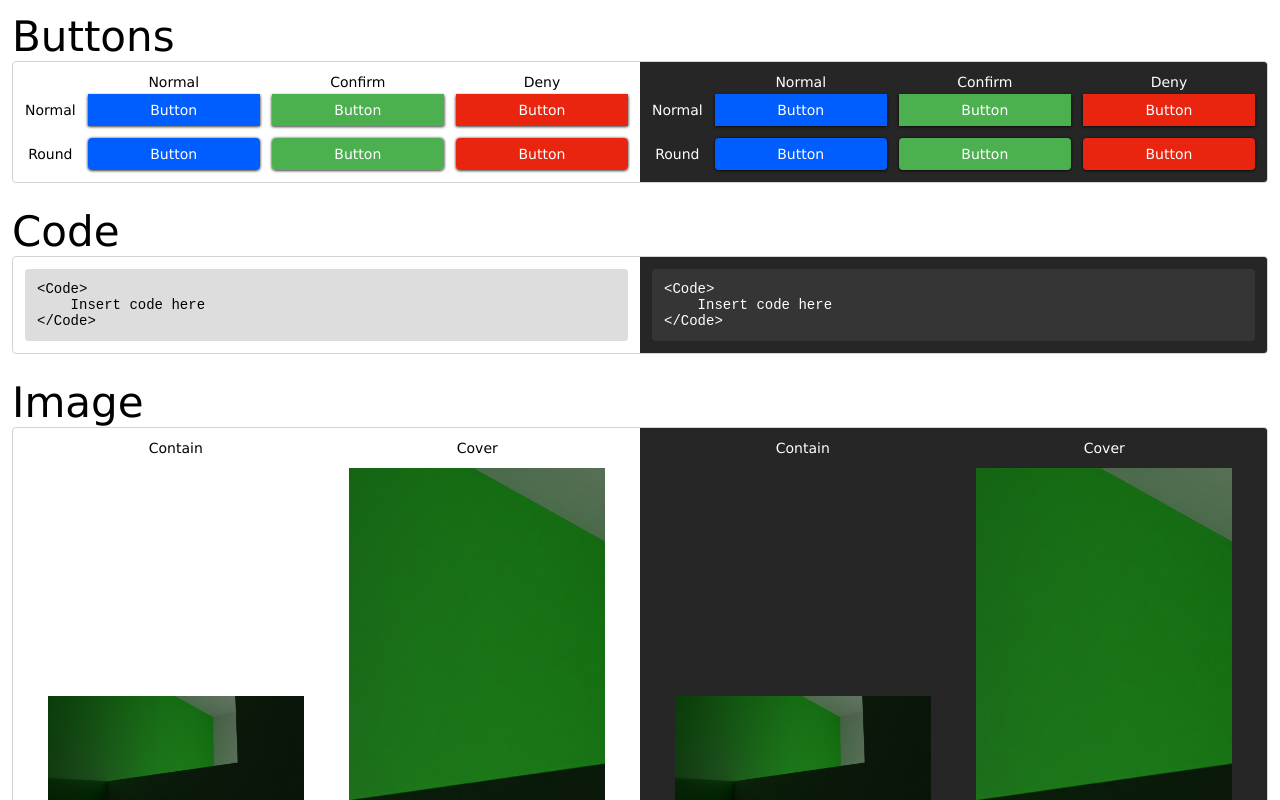
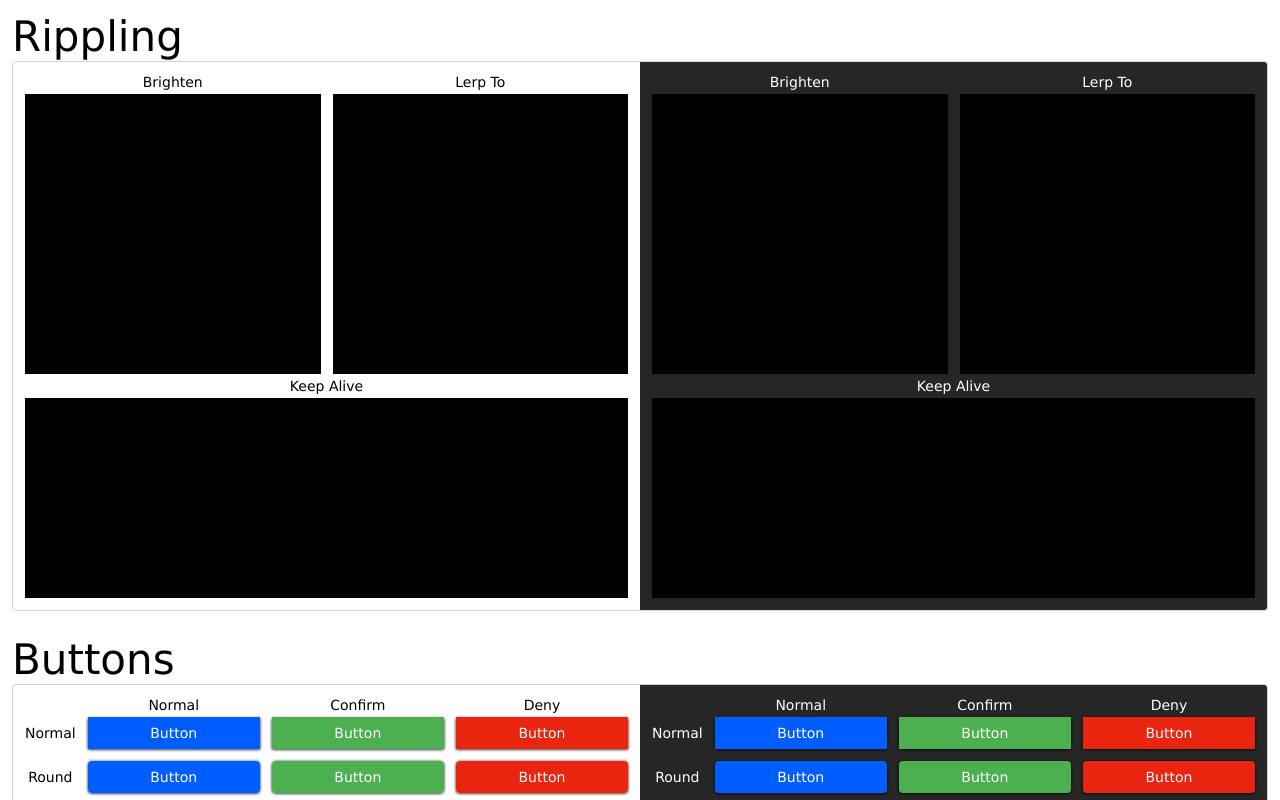
Before and after one commit to bt7s7k7/ReactComponents, a React (Create React App) app: page /library in a window 1280 px wide. Built offline with nearby package versions, Linux system fonts and the light colour scheme.

Commit message:
Updated Rippling component to add multiple instances ripples, fixed lerpTo and keepAlive

```diff
--- a/src/routes/Library/sections.tsx
+++ b/src/routes/Library/sections.tsx
@@ -1,5 +1,6 @@
 import React from "react"
 import { Button } from "../../sharedComponents/Button/Button"
+import { Rippling } from "../../sharedComponents/Button/Rippling"
 import { Col, Row } from "../../sharedComponents/Grid/frameDeriv"
 import { Img } from "../../sharedComponents/Image/Image"
 import { Code } from "../../sharedComponents/Text/Code"
@@ -12,6 +13,36 @@ export interface Section {
 }
 
 export const sections = [
+    {
+        label: "Rippling",
+        render: <>
+            <Row basis="300px">
+                <Col fill m="r3">
+                    <TextFrame center m="b1">Brighten</TextFrame>
+                    <Rippling baseColor="#000000" fill ripples={[{
+                        trigger: "down",
+                        duration: 0.25
+                    }]} />
+                </Col>
+                <Col fill>
+                    <TextFrame center m="b1">Lerp To</TextFrame>
+                    <Rippling baseColor="#000000" fill ripples={[{
+                        trigger: "down",
+                        duration: 0.25,
+                        lerpTo: [0, 255, 0]
+                    }]} />
+                </Col>
+            </Row>
+            <TextFrame center m="y1">Keep Alive</TextFrame>
+            {[...Array(10)].map((_, i) =>
+                <Rippling baseColor="#000000" key={i} basis="20px" ripples={[{
+                    trigger: "enter",
+                    duration: 0.1,
+                    keepAlive: true
+                }]} />
+            )}
+        </>
+    },
     {
         label: "Buttons",
         render: <>
--- a/src/sharedComponents/Button/Rippling.tsx
+++ b/src/sharedComponents/Button/Rippling.tsx
@@ -5,12 +5,14 @@ import { BaseProps } from "../StyleBuilder"
 
 export interface RipplePrototype {
     duration: number
-    offset?: number
     lerpTo?: [number, number, number]
     trigger: "down" | "enter"
     keepAlive?: boolean
+    /** @default 100 */
     radius?: number
+    /** @default 10 */
     minRadius?: number
+    /** @default 50 */
     brighten?: number
 }
 
@@ -43,11 +45,7 @@ export let Rippling: React.FC<RipplingProps> = ({ baseColor = colors.link, rippl
         }
     }, [baseColor])
 
-    let animRipples = useRef<{ prototype: RipplePrototype, start: number | null }[]>([])
-
-    useEffect(() => {
-        animRipples.current = ripples.map(v => ({ prototype: v, start: null }))
-    }, [ripples])
+    let animRipples = useRef<{ prototype: RipplePrototype, start: number | null, keepAliveOverride: number | null }[]>([])
 
     let animStart = useRef([0, 0])
 
@@ -58,23 +56,23 @@ export let Rippling: React.FC<RipplingProps> = ({ baseColor = colors.link, rippl
 
         let hexBaseColor = toHex(computedBaseColor.current)
 
-        let output = [] as { color: string, offset: number }[]
+        let output = [] as { color: number[], hexColor: string, offset: number }[]
 
-        output.push({ color: hexBaseColor, offset: 0 })
+        output.push({ hexColor: hexBaseColor, offset: 0, color: computedBaseColor.current })
 
-        animRipples.current.forEach((ripple, i) => {
+        animRipples.current = animRipples.current.filter((ripple, i) => {
             if (ripple.start != null) {
+                let baseColor = computedBaseColor.current
                 let frac = ((Date.now() - ripple.start) / 1000) / ripple.prototype.duration
-                let offset = (ripple.prototype.minRadius ?? 10) + frac * (ripple.prototype.radius ?? 100)
                 let otherColor = [0, 0, 0]
+                let colorFrac = ripple.prototype.keepAlive ? (ripple.keepAliveOverride != null ? ((Date.now() - ripple.keepAliveOverride) / 1000) / ripple.prototype.duration : 0) : frac
                 if (ripple.prototype.lerpTo != null) {
-                    otherColor = computedBaseColor.current.map((base, i) => {
-                        let offset = (ripple.prototype.lerpTo![i] - base) * (frac)
-                        return base + offset
+                    otherColor = baseColor.map((base, i) => {
+                        return Math.floor(base * (colorFrac) + ripple.prototype.lerpTo![i] * (1 - colorFrac))
                     })
                 } else {
-                    let add = (ripple.prototype.brighten ?? 50) * (1 - frac)
-                    otherColor = computedBaseColor.current.map(v => v + Math.floor(add))
+                    let add = (ripple.prototype.brighten ?? 50) * (1 - colorFrac)
+                    otherColor = baseColor.map(v => v + Math.floor(add))
                 }
 
                 let hexColor = toHex(otherColor)
@@ -87,14 +85,21 @@ export let Rippling: React.FC<RipplingProps> = ({ baseColor = colors.link, rippl
                     }
                 }
 
-                output.push({ color: hexColor, offset: output[output.length - 1].offset })
-                output.push({ color: hexColor, offset: offset })
+                if (colorFrac > 1) {
+                    ripple.start = null
+                }
+                let offset = (ripple.prototype.minRadius ?? 10) + frac * (ripple.prototype.radius ?? 100)
+
+                output.push({ color: otherColor, hexColor: hexColor, offset: output[output.length - 1].offset })
+                output.push({ color: otherColor, hexColor: hexColor, offset: offset })
             }
+
+            return ripple.start != null
         })
 
-        output.push({ color: hexBaseColor, offset: output[output.length - 1].offset })
+        output.push({ hexColor: hexBaseColor, offset: output[output.length - 1].offset, color: computedBaseColor.current })
 
-        element.current!.style.background = `radial-gradient(circle at ${animStart.current[0]}px ${animStart.current[1]}px, ${output.map(v => `${v.color} ${v.offset}%`).join(", ")})`
+        element.current!.style.background = `radial-gradient(circle at ${animStart.current[0]}px ${animStart.current[1]}px, ${output.map(v => `${v.hexColor} ${v.offset}%`).join(", ")})`
 
         animFrame.current = requestAnimationFrame(animate)
     }, [])
@@ -105,7 +110,11 @@ export let Rippling: React.FC<RipplingProps> = ({ baseColor = colors.link, rippl
     }, [animate])
 
     let triggerHandler = (event: React.MouseEvent<HTMLDivElement, MouseEvent>, trigger: RipplePrototype["trigger"]) => {
-        animRipples.current.forEach(v => v.prototype.trigger === trigger && (v.start = Date.now()))
+        ripples.forEach(ripple => {
+            if (ripple.trigger === trigger) {
+                animRipples.current.unshift({ prototype: ripple, start: Date.now(), keepAliveOverride: null })
+            }
+        })
 
         let rect = element.current!.getBoundingClientRect()
 
@@ -117,8 +126,13 @@ export let Rippling: React.FC<RipplingProps> = ({ baseColor = colors.link, rippl
             if (props.onMouseEnter != null) props.onMouseEnter(event)
             triggerHandler(event, "enter")
         }} onMouseDown={event => {
+            event.preventDefault()
             if (props.onMouseDown != null) props.onMouseDown(event)
             triggerHandler(event, "down")
+        }} onMouseLeave={(event) => {
+            if (props.onMouseLeave) props.onMouseLeave(event)
+
+            animRipples.current.forEach(v => v.prototype.trigger === "enter" && v.prototype.keepAlive && v.keepAliveOverride == null && (v.keepAliveOverride = Date.now()))
         }} />
     )
 }
```
